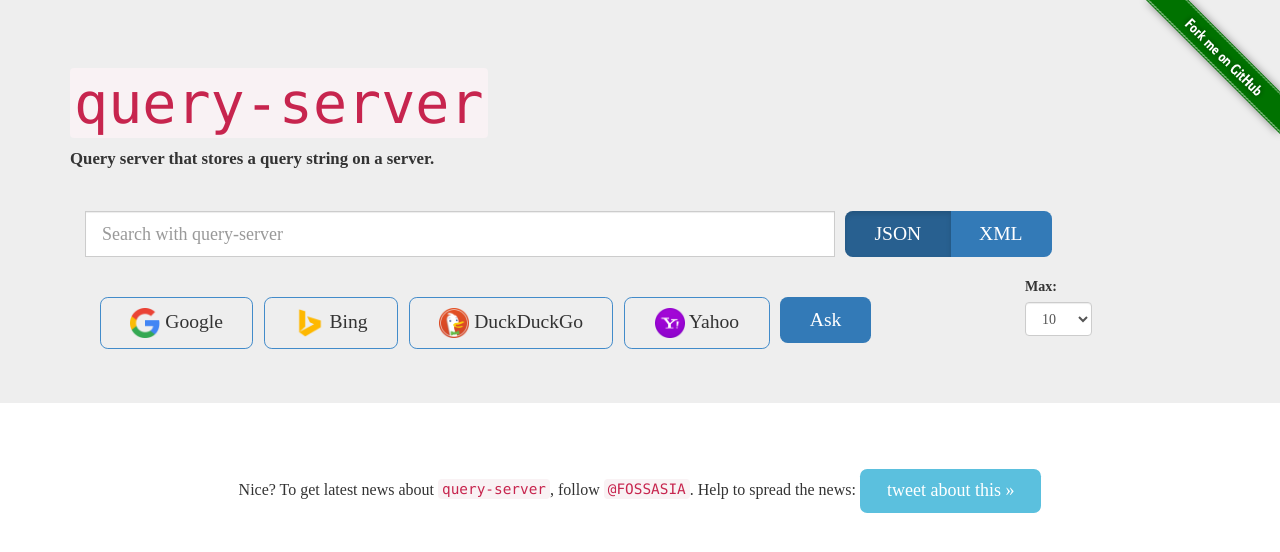
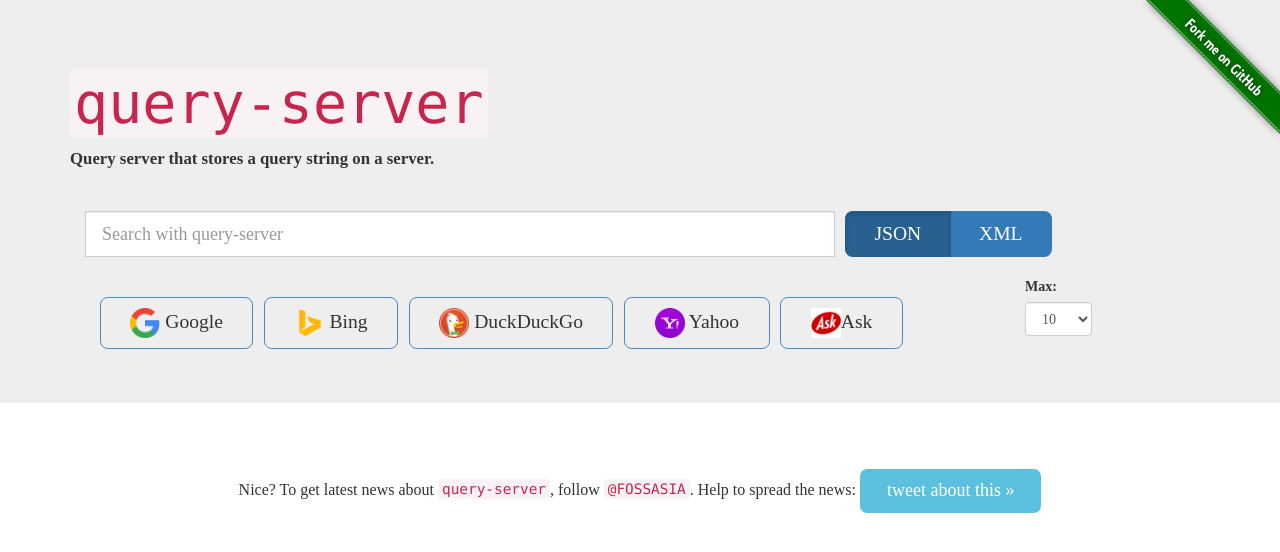
Before and after one commit to fossasia/query-server, a Flask app: page / in a window 1280 px wide. Shown: the top 552 px of the page. Run offline with Flask 2, Linux system fonts and the light colour scheme; some libraries are stand-ins or nearby versions.

Commit message:
Fixed #121 Add Ask.com support

```diff
--- a/app/scrapers/__init__.py
+++ b/app/scrapers/__init__.py
@@ -4,11 +4,14 @@ from google import Google
 from duckduckgo import Duckduckgo
 from bing import Bing
 from yahoo import Yahoo
+from ask import Ask
+
 scrapers = {
         'g':Google(),
         'b':Bing(),
         'y':Yahoo(),
         'd':Duckduckgo(),
+	'a':Ask(),
     }
 
 def read_in():
--- a/app/server.py
+++ b/app/server.py
@@ -1,5 +1,5 @@
 from flask import Flask, render_template, request, url_for, abort, Response, make_response
-from scraper import feedgen
+from scrapers import feedgen
 from pymongo import MongoClient
 from dicttoxml import dicttoxml
 from xml.dom.minidom import parseString
--- a/app/templates/index.html
+++ b/app/templates/index.html
@@ -59,7 +59,7 @@
                             <button type="submit" value="bing" class="btn btn-lg  search btn-outline"><img src="{{ url_for('static', filename='images/bing_icon.ico') }}" width="30px" alt="Bing Icon"> Bing</button>
                             <button type="submit" value="duckduckgo" class="btn btn-lg  search btn-outline"><img src="{{ url_for('static', filename='images/duckduckgo_icon.png') }}" width="30px" alt="Duckduckgo Icon"> DuckDuckGo</button>
                             <button type="submit" value="yahoo" class="btn btn-lg  search btn-outline"><img src="{{ url_for('static', filename='images/yahoo_icon.ico') }}" width="30px" alt="Yahoo Icon"> Yahoo</button>
-                            <button type="submit" value="ask" class="btn btn-lg btn-primary search">Ask</button>
+                            <button type="submit" value="ask" class="btn btn-lg search btn-outline"><img src="{{ url_for('static', filename='images/ask_icon.ico') }}" width="30px" alt="Ask Icon">Ask</button>
                         </div>
                     </div>
                 <div class="col-sm-2">
```
Also changed, not shown: app/static/images/ask_icon.ico (added).
